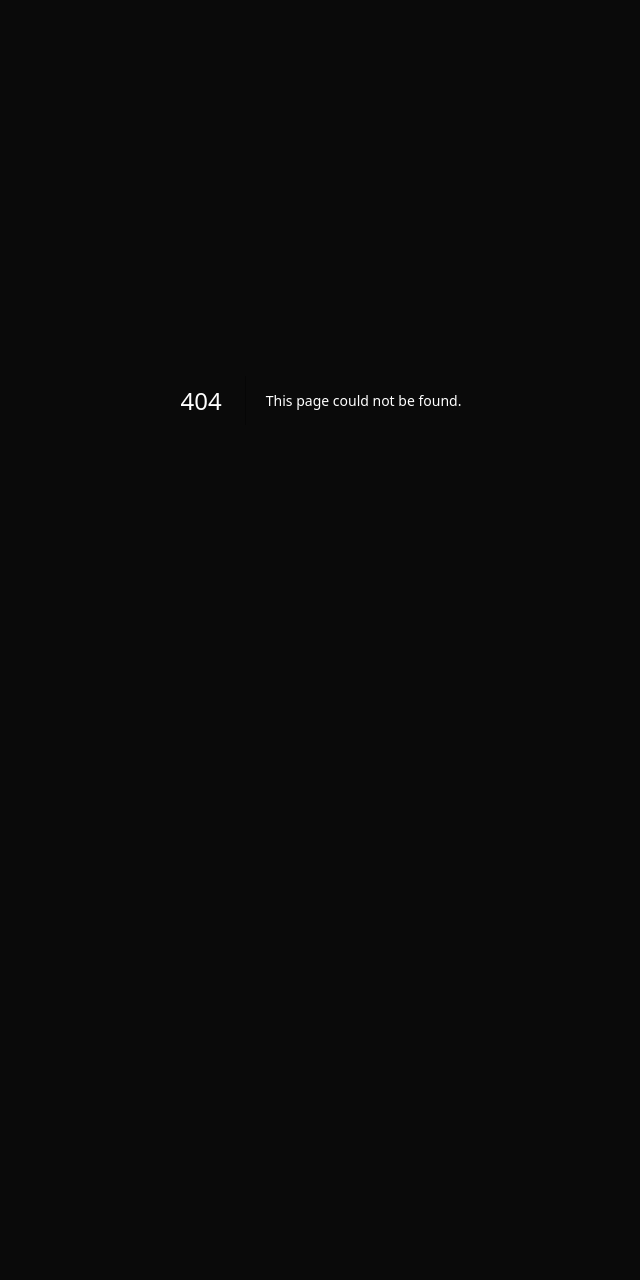
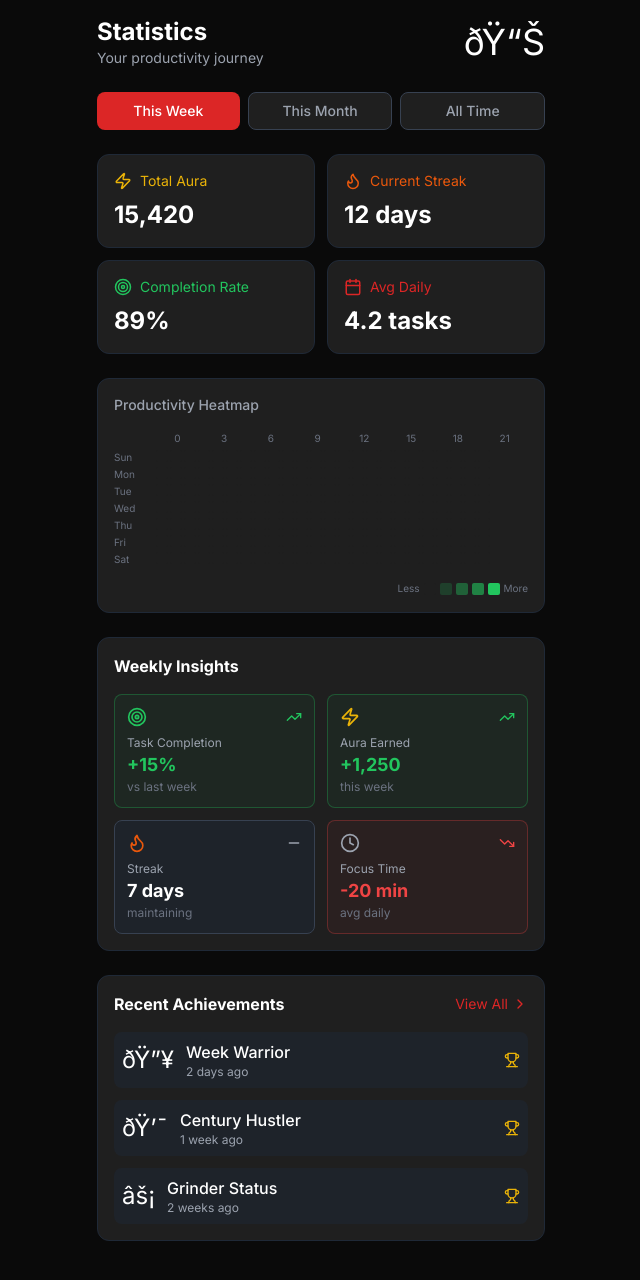
Before and after one commit to Srujansai07/GigaChad-79, a Next.js app in the folder brogigachat/: page /stats in a window 1280 px wide. Before the commit this address had no page. Shown: the top 1280 px of the page, without its empty margins (319-959 px from the left). Before the commit the page ends 800 px from the top, so only its background shows below. Built offline with nearby package versions, Linux system fonts and the light colour scheme.

Commit message:
P6: Add brogigachat/src/app/stats/page.tsx

```diff
--- /dev/null
+++ b/brogigachat/src/app/stats/page.tsx
@@ -0,0 +1,118 @@
+'use client';
+
+import { useState } from 'react';
+import { TrendingUp, Calendar, Zap, Target, Flame, Trophy, ChevronRight } from 'lucide-react';
+import ProductivityHeatmap from '@/components/ProductivityHeatmap';
+import WeeklyInsights from '@/components/WeeklyInsights';
+
+export default function StatsPage() {
+    const [timeRange, setTimeRange] = useState<'week' | 'month' | 'all'>('week');
+
+    const stats = {
+        totalTasks: 247,
+        completedTasks: 221,
+        totalAura: 15420,
+        currentStreak: 12,
+        bestStreak: 21,
+        averageDaily: 4.2,
+    };
+
+    const completionRate = Math.round((stats.completedTasks / stats.totalTasks) * 100);
+
+    return (
+        <main className="min-h-screen bg-background p-4 pb-24">
+            <div className="max-w-md mx-auto">
+                {/* Header */}
+                <div className="flex items-center justify-between mb-6">
+                    <div>
+                        <h1 className="text-2xl font-bold text-white">Statistics</h1>
+                        <p className="text-sm text-gray-400">Your productivity journey</p>
+                    </div>
+                    <div className="text-4xl">ðŸ“Š</div>
+                </div>
+
+                {/* Time Range Filter */}
+                <div className="flex gap-2 mb-6">
+                    {(['week', 'month', 'all'] as const).map((range) => (
+                        <button
+                            key={range}
+                            onClick={() => setTimeRange(range)}
+                            className={`flex-1 py-2 rounded-lg text-sm font-medium transition-colors ${timeRange === range
+                                    ? 'bg-primary text-white'
+                                    : 'bg-surface border border-gray-700 text-gray-400'
+                                }`}
+                        >
+                            {range === 'week' ? 'This Week' : range === 'month' ? 'This Month' : 'All Time'}
+                        </button>
+                    ))}
+                </div>
+
+                {/* Key Stats */}
+                <div className="grid grid-cols-2 gap-3 mb-6">
+                    <div className="bg-surface rounded-xl p-4 border border-gray-800">
+                        <div className="flex items-center gap-2 text-aura mb-2">
+                            <Zap size={18} />
+                            <span className="text-sm">Total Aura</span>
+                        </div>
+                        <p className="text-2xl font-bold text-white">{stats.totalAura.toLocaleString()}</p>
+                    </div>
+                    <div className="bg-surface rounded-xl p-4 border border-gray-800">
+                        <div className="flex items-center gap-2 text-streak mb-2">
+                            <Flame size={18} />
+                            <span className="text-sm">Current Streak</span>
+                        </div>
+                        <p className="text-2xl font-bold text-white">{stats.currentStreak} days</p>
+                    </div>
+                    <div className="bg-surface rounded-xl p-4 border border-gray-800">
+                        <div className="flex items-center gap-2 text-success mb-2">
+                            <Target size={18} />
+                            <span className="text-sm">Completion Rate</span>
+                        </div>
+                        <p className="text-2xl font-bold text-white">{completionRate}%</p>
+                    </div>
+                    <div className="bg-surface rounded-xl p-4 border border-gray-800">
+                        <div className="flex items-center gap-2 text-primary mb-2">
+                            <Calendar size={18} />
+                            <span className="text-sm">Avg Daily</span>
+                        </div>
+                        <p className="text-2xl font-bold text-white">{stats.averageDaily} tasks</p>
+                    </div>
+                </div>
+
+                {/* Heatmap */}
+                <div className="mb-6">
+                    <ProductivityHeatmap />
+                </div>
+
+                {/* Weekly Insights */}
+                <WeeklyInsights />
+
+                {/* Achievements */}
+                <div className="mt-6 bg-surface rounded-xl p-4 border border-gray-800">
+                    <div className="flex items-center justify-between mb-4">
+                        <h3 className="font-bold text-white">Recent Achievements</h3>
+                        <button className="text-primary text-sm flex items-center gap-1">
+                            View All <ChevronRight size={16} />
+                        </button>
+                    </div>
+                    <div className="space-y-3">
+                        {[
+                            { emoji: 'ðŸ”¥', name: 'Week Warrior', date: '2 days ago' },
+                            { emoji: 'ðŸ’¯', name: 'Century Hustler', date: '1 week ago' },
+                            { emoji: 'âš¡', name: 'Grinder Status', date: '2 weeks ago' },
+                        ].map((achievement, index) => (
+                            <div key={index} className="flex items-center gap-3 p-2 bg-gray-800/50 rounded-lg">
+                                <span className="text-2xl">{achievement.emoji}</span>
+                                <div className="flex-1">
+                                    <p className="font-medium text-white">{achievement.name}</p>
+                                    <p className="text-xs text-gray-400">{achievement.date}</p>
+                                </div>
+                                <Trophy size={16} className="text-aura" />
+                            </div>
+                        ))}
+                    </div>
+                </div>
+            </div>
+        </main>
+    );
+}
```
